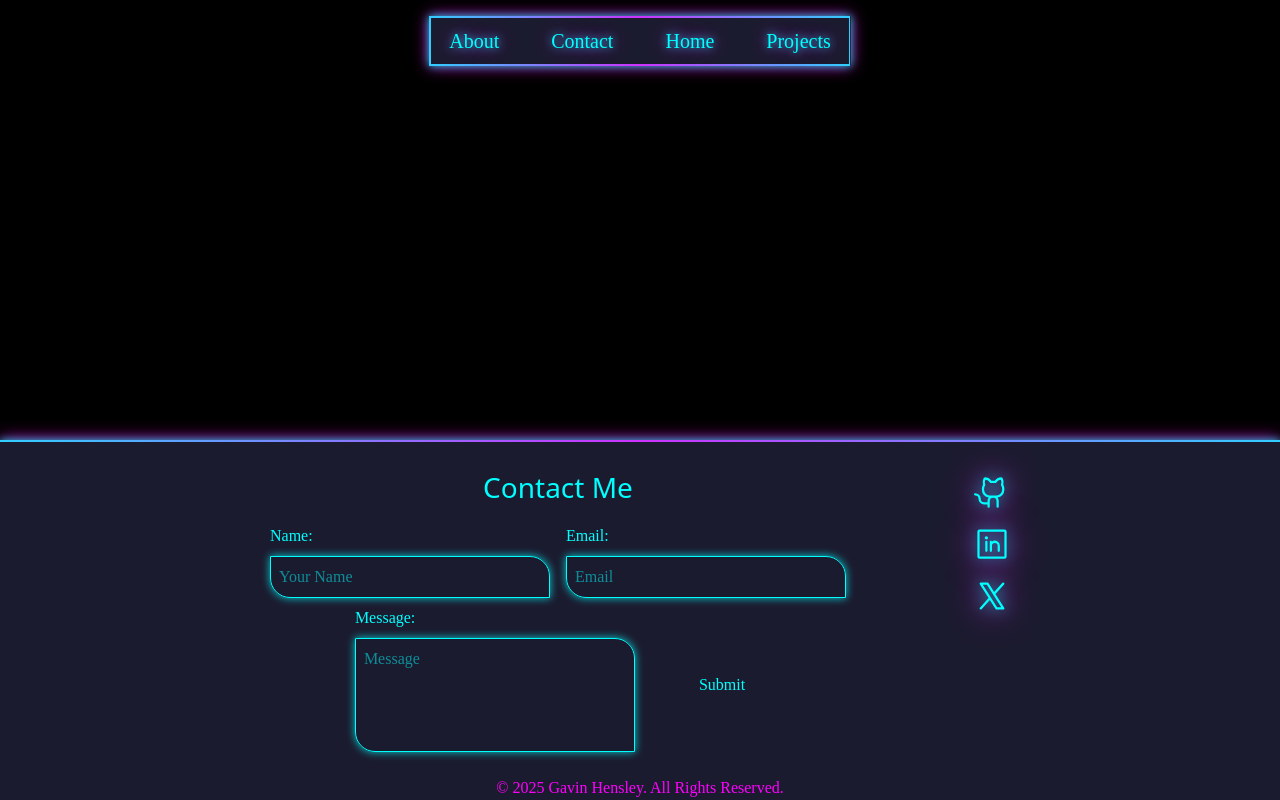
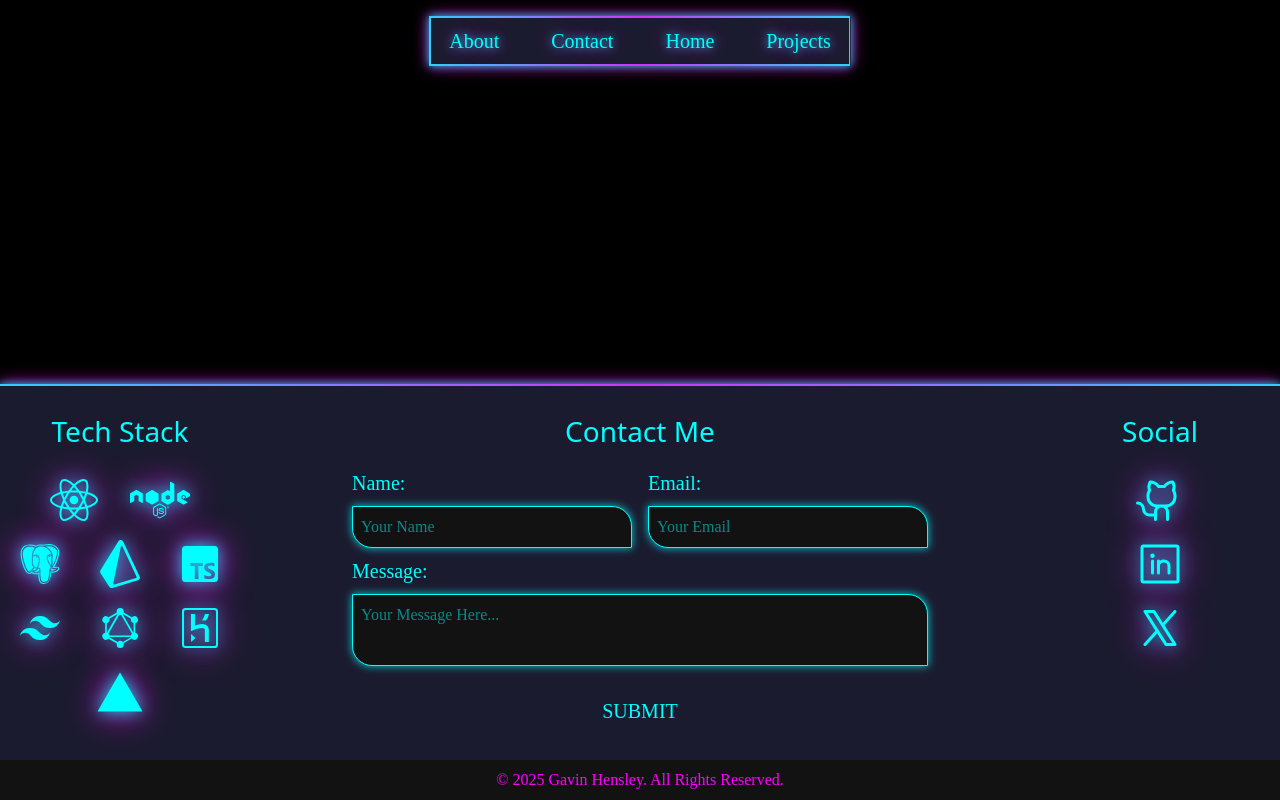
Before and after one commit to G-Hensley/portfolio-front-end, a React (Vite) app in the folder frontend/: page / in a window 1280 px wide. Built offline with nearby package versions, Linux system fonts and the light colour scheme; a web font is replaced by a local one.

Commit message:
Update footer and styles

```diff
--- a/frontend/index.html
+++ b/frontend/index.html
@@ -4,7 +4,6 @@
     <meta charset="UTF-8" />
     <meta name="viewport" content="width=device-width, initial-scale=1.0" />
     <title>Gavin Hensley</title>
-    <script src="https://unpkg.com/@phosphor-icons/web@2.1.1"></script>
   </head>
   <body class="bg-black text-white">
     <div id="root"></div>
--- a/frontend/src/components/Footer.css
+++ b/frontend/src/components/Footer.css
@@ -20,6 +20,10 @@ footer {
     text-shadow: var(--color-text-shadow);
 }
 
+footer section {
+    flex: 1;
+}
+
 /* Footer Section Styles */
 .footer-title {
     font-family: var(--font-h2-ff);
@@ -37,9 +41,9 @@ footer {
     color: var(--color-primary-cyan-900);
     font-family: var(--font-body-ff);
     margin: 0.5rem 0;
-    min-width: 280px;
     padding: 0.5rem;
     transition: all 0.3s ease;
+    min-width: 280px;
 }
 
 .contact-input:focus {
@@ -49,23 +53,29 @@ footer {
 }
 
 /* Styles for the social media icons */
-.social-link {
+.icon-link {
     filter: drop-shadow(0 0 16px rgba(255, 0, 255, 0.822));
     transition: all 0.2s ease;
 }
 
-.social-link:hover {
+.icon-link:hover {
     color: var(--color-primary-cyan-500);
     scale: 1.2;
 }
 
-.social-link:active {
+.icon-link:active {
     color: var(--color-primary-cyan-700);
     scale: 0.9;
 }
 
-.social-icon {
+.icon {
     filter: drop-shadow(0 0 8px rgba(0, 255, 255, 0.795));
+}
+
+/* Contact Section Styles */
+#contact-message {
+    height: 4.5rem;
+    width: 100%;
 }
 
 #contact-btn {
@@ -115,7 +125,7 @@ footer {
     background-color: var(--color-purple);
     bottom: 0;
     border-radius: 25px 0;
-    content: 'Submit';
+    content: 'SUBMIT';
     height: 100%;
     left: 0;
     padding: 0.4rem;
--- a/frontend/src/components/Footer.tsx
+++ b/frontend/src/components/Footer.tsx
@@ -1,5 +1,10 @@
 import './Footer.css';
+import { FontAwesomeIcon } from '@fortawesome/react-fontawesome';
+import { faReact, faNode } from '@fortawesome/free-brands-svg-icons';
 import { GithubLogo, LinkedinLogo, XLogo } from '@phosphor-icons/react';
+import { BiLogoPostgresql, BiLogoTypescript, BiLogoTailwindCss, BiLogoHeroku, BiLogoGraphql } from "react-icons/bi";
+import { IoLogoVercel } from "react-icons/io5";
+import { SiPrisma } from "react-icons/si";
 
 export default function Footer() {
 
@@ -8,51 +13,99 @@ export default function Footer() {
 
     return (
 
-        <footer className='absolute bg-purple bottom-0 flex gap-32 justify-center py-6 text-primary-cyan-900 w-full'>
+        <footer className='absolute bg-purple bottom-0 flex flex-col md:flex-row gap-8 md:gap-12 lg:gap-32 py-6 pb-12 text-primary-cyan-900 w-full'>
 
-            <section id="contact-section">
+            <section id='tech-stack-section' className='flex flex-col gap-2 items-center mx-4 md:mx-0 md:ml-4 2xl:w-1/3'>
 
-                <h3 className="footer-title text-mobile-lg-body sm:text-desktop-lg-body">Contact Me</h3>
+                <h3 className="footer-title text-mobile-lg-body md:text-desktop-lg-body">Tech Stack</h3>
 
-                <form className='flex flex-col items-center mb-4'>
-                    <div id="name-email-container" className='flex gap-4'>
+                <div className="icon-container flex gap-y-4 gap-x-8 flex-wrap 2xl:w-3/4 justify-center">
+                    <a target='_blank' href="https://react.dev/" className="icon-link h-fit">
+                        <FontAwesomeIcon className='icon text-4xl md:text-5xl' icon={faReact} />
+                    </a>
+
+                    <a target='_blank' href="https://react.dev/" className="icon-link h-fit">
+                        <FontAwesomeIcon className='icon text-4xl md:text-5xl' icon={faNode} />
+                    </a>
+
+                    <a target='_blank' href="https://react.dev/" className="icon-link h-fit">
+                        <BiLogoPostgresql className='icon text-4xl md:text-5xl'/>
+                    </a>
+
+                    <a target='_blank' href="https://react.dev/" className="icon-link h-fit">
+                        <SiPrisma  className='icon text-4xl md:text-5xl'/>
+                    </a>
+
+                    <a target='_blank' href="https://react.dev/" className="icon-link h-fit">
+                        <BiLogoTypescript className='icon text-4xl md:text-5xl'/>
+                    </a>
+
+                    <a target='_blank' href="https://react.dev/" className="icon-link h-fit">
+                        <BiLogoTailwindCss className='icon text-4xl md:text-5xl'/>
+                    </a>
+
+                    <a target='_blank' href="https://react.dev/" className="icon-link h-fit">
+                        <BiLogoGraphql className='icon text-4xl md:text-5xl'/>
+                    </a>
+
+                    <a target='_blank' href="https://react.dev/" className="icon-link h-fit">
+                        <BiLogoHeroku className='icon text-4xl md:text-5xl'/>
+                    </a>
+
+                    <a target='_blank' href="https://react.dev/" className="icon-link h-fit">
+                        <IoLogoVercel className='icon text-4xl md:text-5xl'/>
+                    </a>
+                </div>
+
+            </section>
+
+            <section id="contact-section" className='self-center h-fit w-fit md:justify-bottom'>
+
+                <h3 className="footer-title text-mobile-lg-body md:text-desktop-lg-body">Contact Me</h3>
+
+                <form className='flex flex-col items-center md:mb-4'>
+                    <div id="name-email-container" className='flex flex-col xl:flex-row xl:gap-4 w-full'>
                         <div className="input-container flex flex-col">
-                            <label htmlFor="name" className="font-body-ff">Name:</label>
+                            <label htmlFor="name" className="font-body-ff md:text-desktop-body">Name:</label>
                             <input type="text" id="name" className="contact-input" placeholder='Your Name' required/>
                         </div>
 
                         <div className="input-container flex flex-col">
-                            <label htmlFor="email" className="font-body-ff">Email:</label>
-                            <input type="email" id="email" className="contact-input" placeholder='Email' required/>
+                            <label htmlFor="email" className="font-body-ff md:text-desktop-body">Email:</label>
+                            <input type="email" id="email" className="contact-input" placeholder='Your Email' required/>
                         </div>
                     </div>
-                    <div className="message-btn-container flex gap-12 items-center">
-                        <div className="input-container flex flex-col">
-                            <label htmlFor="message" className="font-body-ff">Message:</label>
-                            <textarea id="message" className="contact-input" placeholder='Message' rows={4} required/>
+                    <div className="message-btn-container flex flex-col gap-4 items-center w-full">
+                        <div className="input-container flex flex-col w-full">
+                            <label htmlFor="message" className="font-body-ff md:text-desktop-body">Message:</label>
+                            <textarea id="contact-message" className="contact-input" placeholder='Your Message Here...' rows={4} required/>
                         </div>
 
-                        <button id='contact-btn' type="submit" className="btn py-2 px-4 font-body-ff h-fit mt-2">Submit</button>
+                        <button id='contact-btn' type="submit" className="btn py-2 px-4 font-body-ff h-fit md:text-desktop-body">SUBMIT</button>
                     </div>
                 </form>
 
             </section>
 
-            <section id="social-section" className='flex flex-col gap-4 h-fit py-2'>
+            <section id="social-section" className='flex flex-col gap-2 justify-center items-center md:mr-4 2xl:w-1/3 h-full'>
 
-                <a target='_blank' href="https://github.com/G-Hensley/" className="social-link h-fit">
-                    <GithubLogo size={36} className='social-icon'/>
-                </a>
-                <a target='_blank' href="https://linkedin.com/in/g-hensley/" className="social-link h-fit">
-                    <LinkedinLogo size={36} className='social-icon'/>
-                </a>
-                <a target='_blank' href="https://x.com/GavinHensleyDev" className="social-link h-fit">
-                    <XLogo size={36} className='social-icon'/>
-                </a>
+                <h3 className="footer-title text-mobile-lg-body md:text-desktop-lg-body">Social</h3>
+
+                <div className="icon-container flex md:flex-col gap-y-4 gap-x-8 items-center 2xl:w-3/4">
+                    <a target='_blank' href="https://github.com/G-Hensley/" className="icon-link h-fit">
+                        <GithubLogo className='icon text-4xl md:text-5xl'/>
+                    </a>
+                    <a target='_blank' href="https://linkedin.com/in/g-hensley/" className="icon-link h-fit">
+                        <LinkedinLogo className='icon text-4xl md:text-5xl'/>
+                    </a>
+                    <a target='_blank' href="https://x.com/GavinHensleyDev" className="icon-link h-fit">
+                        <XLogo className='icon text-4xl md:text-5xl'/>
+                    </a>
+                </div>
 
             </section>
 
-            <p id='copyright' className='absolute bottom-0 text-md text-primary-magenta-900 font-body-ff'>
+            <p id='copyright' className='absolute bottom-0 text-md text-primary-magenta-900 font-body-ff w-full text-center bg-charcoal py-2'>
                 © {year} Gavin Hensley. All Rights Reserved.
             </p>
 
```
Also changed, not shown: frontend/package.json (+9 -1 lines), 1 other file (tests, documents, lock files or other folders).
